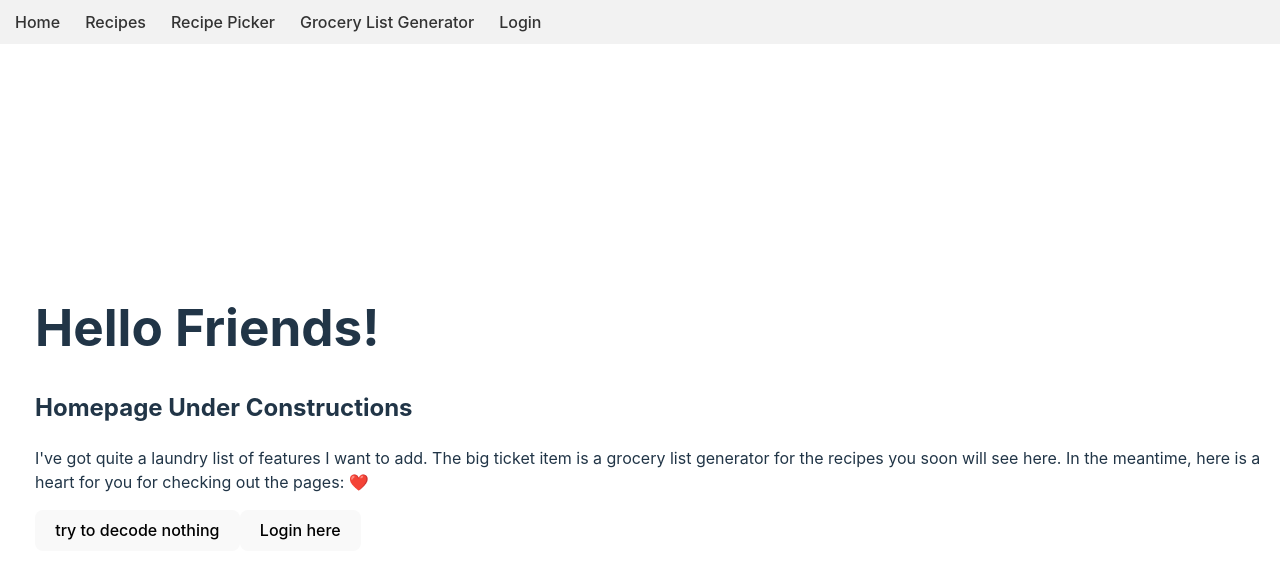
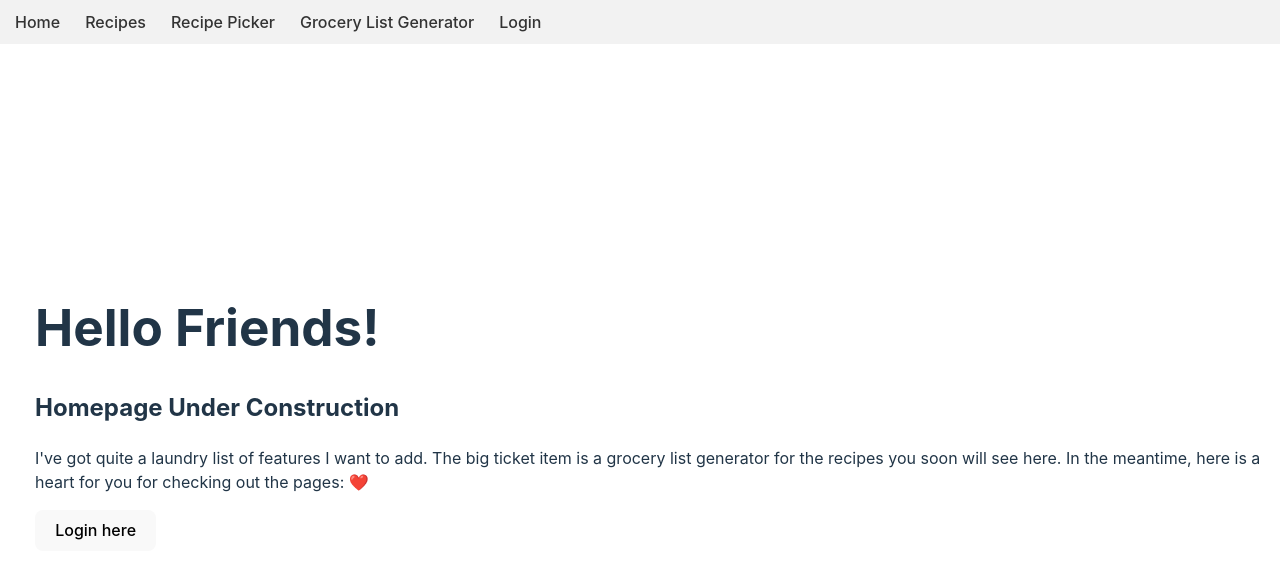
Before and after one commit to reesecantu/cantus-kitchen, a React (Vite) app: page / in a window 1280 px wide. Shown: the top 578 px of the page. Built offline with nearby package versions, Linux system fonts and the light colour scheme; no server answers.

Commit message:
Update homepage spelling error

```diff
--- a/src/pages/Homepage.tsx
+++ b/src/pages/Homepage.tsx
@@ -8,13 +8,12 @@ function Homepage() {
   return (
     <>
       <h1>Hello Friends!</h1>
-      <h2>Homepage Under Constructions</h2>
+      <h2>Homepage Under Construction</h2>
       <p>
         I've got quite a laundry list of features I want to add. The big ticket
         item is a grocery list generator for the recipes you soon will see here.
         In the meantime, here is a heart for you for checking out the pages: ❤️
       </p>
-      <button onClick={() => jwtDecode("")}>try to decode nothing</button>
       {session && (
         <button onClick={() => console.log(jwtDecode(session.access_token))}>
           decode access token
```
